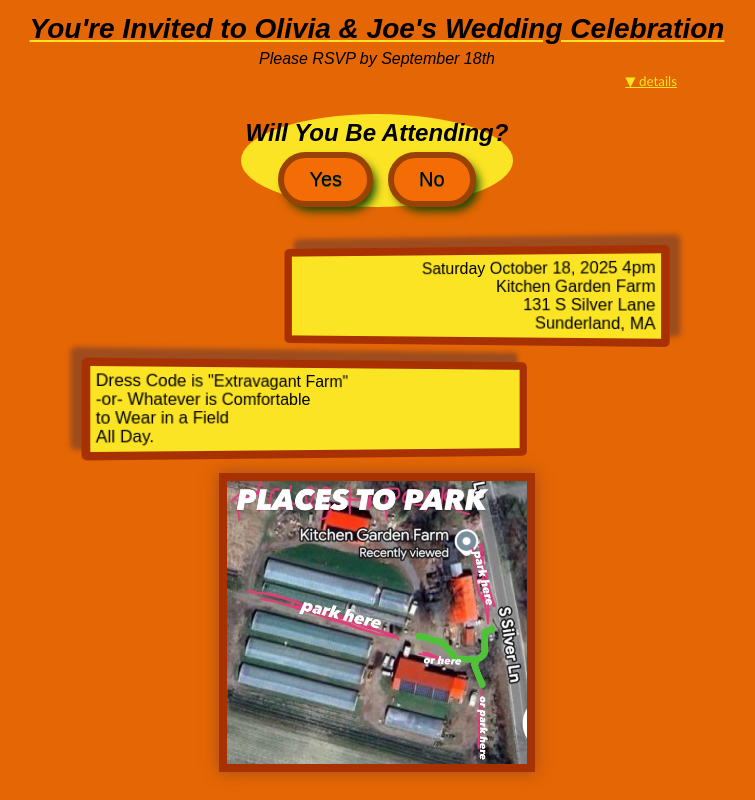
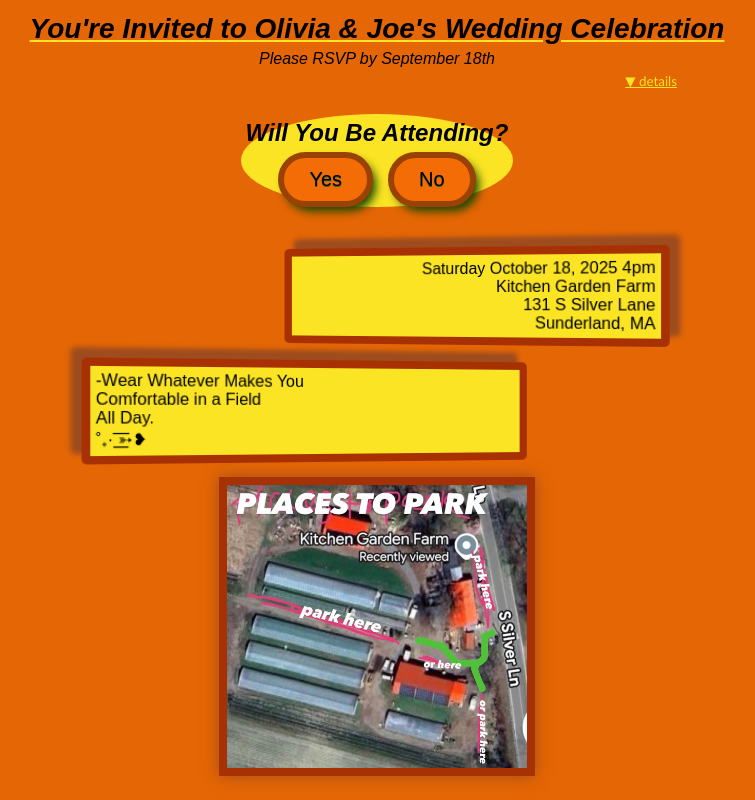
Before and after one commit to iloveMonday/GalganiWedding, a plain HTML site: page index.html in a window 1280 px wide. Shown: the top 800 px of the page, without its empty margins (263-1018 px from the left). Drawn offline with nearby package versions, Linux system fonts and the light colour scheme.

Commit message:
dress code

```diff
--- a/index.html
+++ b/index.html
@@ -76,10 +76,10 @@
                     <span>Sunderland, MA</span>
                 </div>
                 <div id="dresscode">
-                     <span>Dress Code is "Extravagant Farm"</span>
-                    <span>-or- Whatever is Comfortable</span>
-                    <span>to Wear in a Field</span>
+                    <span>-Wear Whatever Makes You</span>
+                    <span>Comfortable in a Field</span>
                     <span>All Day.</span>
+                    <span>˚₊· ͟͟͞͞➳❥</span>
                 </div>
                 <div id="directions">
                     <img src="./parking.jpeg" alt="parking map" id="parking">
```
